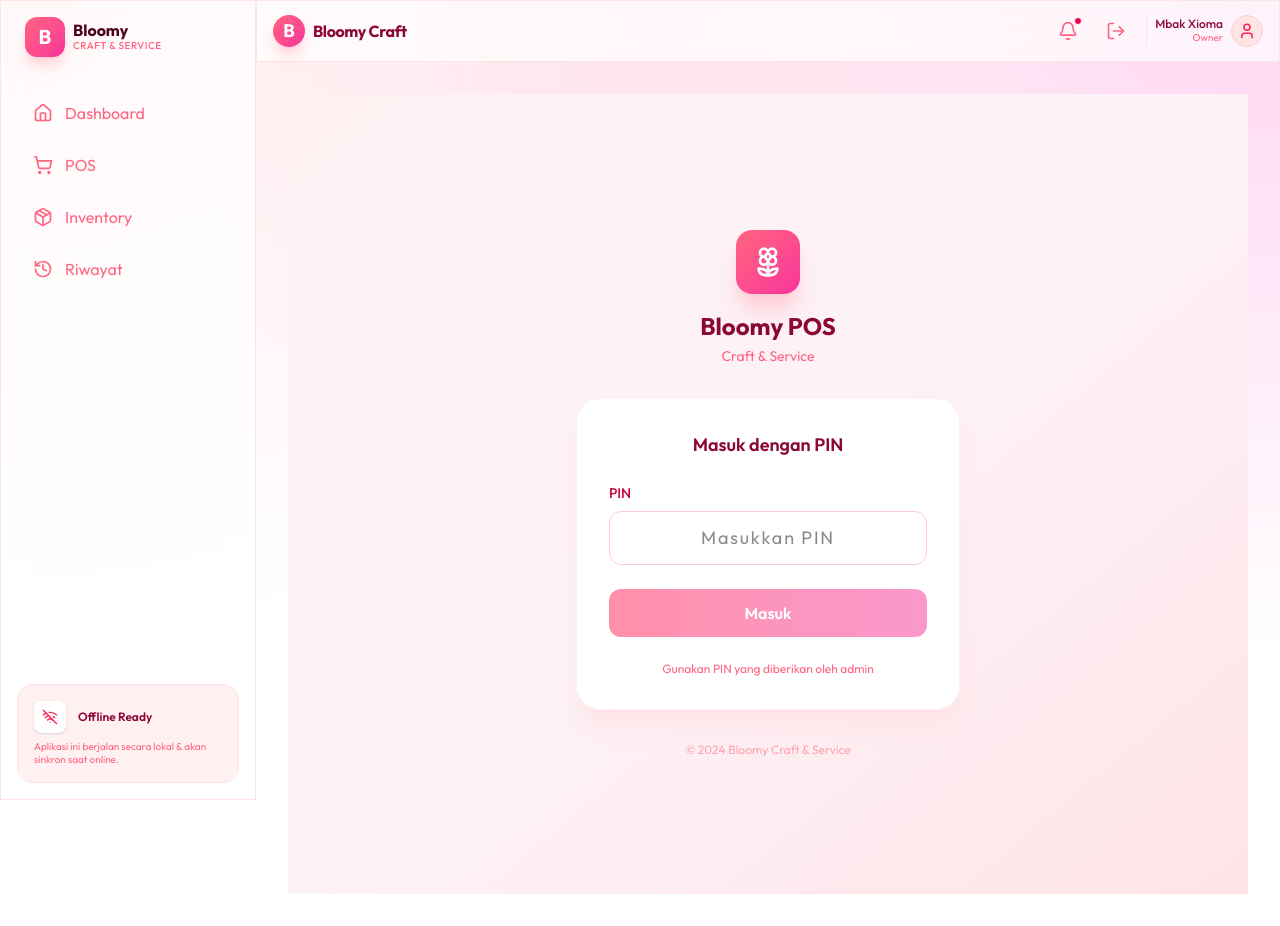
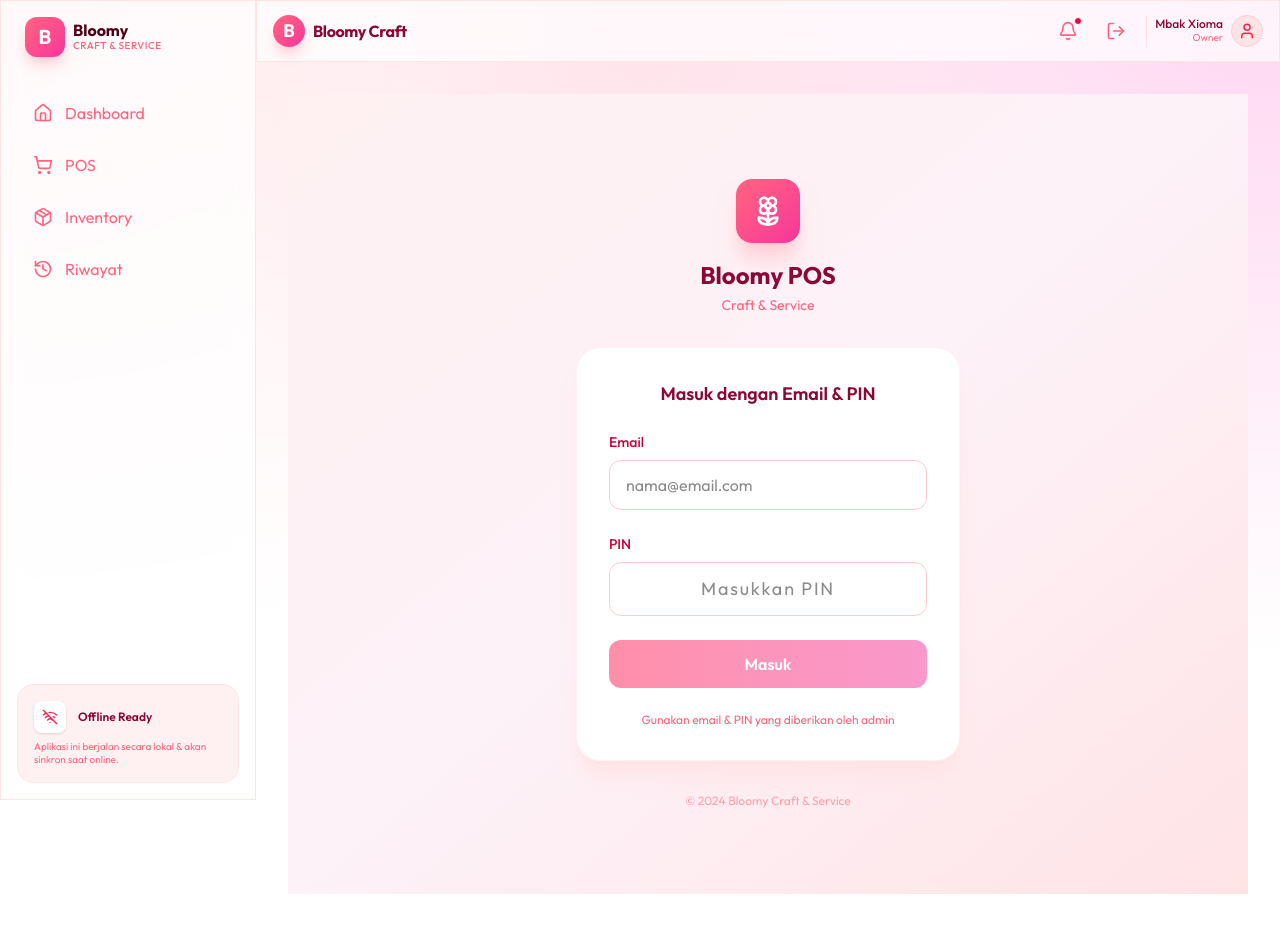
Before and after one commit to kleemubarok/bloomy-vibe, a SvelteKit app in the folder apps/web/: page /login in a window 1280 px wide. Built offline with nearby package versions, Linux system fonts and the light colour scheme.

Commit message:
fix: add email field to login page matching backend API
- Add email input to login/+page.svelte
- Update client.ts login() to send { email, pin }
- Handle API response with accessToken field (not token)

```diff
--- a/apps/web/src/lib/api/client.ts
+++ b/apps/web/src/lib/api/client.ts
@@ -51,11 +51,11 @@ async function fetchWithAuth(url: string, options: RequestInit = {}): Promise<Re
 	});
 }
 
-export async function login(pin: string): Promise<{ token: string; user: { id: number; name: string; role: string } }> {
+export async function login(email: string, pin: string): Promise<{ token: string; user: { id: number; name: string; role: string } }> {
 	const res = await fetch(`${API_BASE}/auth/login`, {
 		method: 'POST',
 		headers: { 'Content-Type': 'application/json' },
-		body: JSON.stringify({ pin })
+		body: JSON.stringify({ email, pin })
 	});
 
 	if (!res.ok) {
@@ -65,9 +65,9 @@ export async function login(pin: string): Promise<{ token: string; user: { id: n
 		throw new Error(errorData.message || 'Login failed');
 	}
 
-	const data = await res.json() as { token: string; user: { id: number; name: string; role: string } };
-	setAuthToken(data.token);
-	return { token: data.token, user: data.user };
+	const data = await res.json() as { accessToken: string; user: { id: number; name: string; role: string } };
+	setAuthToken(data.accessToken);
+	return { token: data.accessToken, user: data.user };
 }
 
 export function logout(): void {
--- a/apps/web/src/routes/login/+page.svelte
+++ b/apps/web/src/routes/login/+page.svelte
@@ -4,6 +4,7 @@
 	import { Flower2, Loader2, AlertCircle } from 'lucide-svelte';
 	import { onMount } from 'svelte';
 
+	let email = $state('');
 	let pin = $state('');
 	let isLoading = $state(false);
 	let error = $state('');
@@ -20,7 +21,7 @@
 		isLoading = true;
 
 		try {
-			await login(pin);
+			await login(email, pin);
 			goto('/dashboard');
 		} catch (err: any) {
 			error = err.message || 'Login failed';
@@ -47,9 +48,22 @@
 
 		<!-- Login Form -->
 		<div class="bg-white rounded-3xl p-8 shadow-xl shadow-rose-100 border border-rose-50">
-			<h2 class="text-lg font-semibold text-rose-900 mb-6 text-center">Masuk dengan PIN</h2>
+			<h2 class="text-lg font-semibold text-rose-900 mb-6 text-center">Masuk dengan Email & PIN</h2>
 
 			<form onsubmit={handleLogin} class="space-y-6">
+				<div>
+					<label for="email" class="block text-sm font-medium text-rose-700 mb-2">Email</label>
+					<input
+						type="email"
+						id="email"
+						bind:value={email}
+						placeholder="nama@email.com"
+						class="w-full px-4 py-3 rounded-xl border border-rose-200 focus:border-rose-500 focus:ring-2 focus:ring-rose-200 outline-none transition-all"
+						required
+						disabled={isLoading}
+					/>
+				</div>
+
 				<div>
 					<label for="pin" class="block text-sm font-medium text-rose-700 mb-2">PIN</label>
 					<input
@@ -73,7 +87,7 @@
 
 				<button
 					type="submit"
-					disabled={isLoading || !pin}
+					disabled={isLoading || !email || !pin}
 					class="w-full py-3 px-4 bg-gradient-to-r from-rose-500 to-pink-500 text-white font-semibold rounded-xl hover:from-rose-600 hover:to-pink-600 disabled:opacity-50 disabled:cursor-not-allowed transition-all flex items-center justify-center gap-2"
 				>
 					{#if isLoading}
@@ -86,7 +100,7 @@
 			</form>
 
 			<p class="text-center text-xs text-rose-400 mt-6">
-				Gunakan PIN yang diberikan oleh admin
+				Gunakan email & PIN yang diberikan oleh admin
 			</p>
 		</div>
 
```
